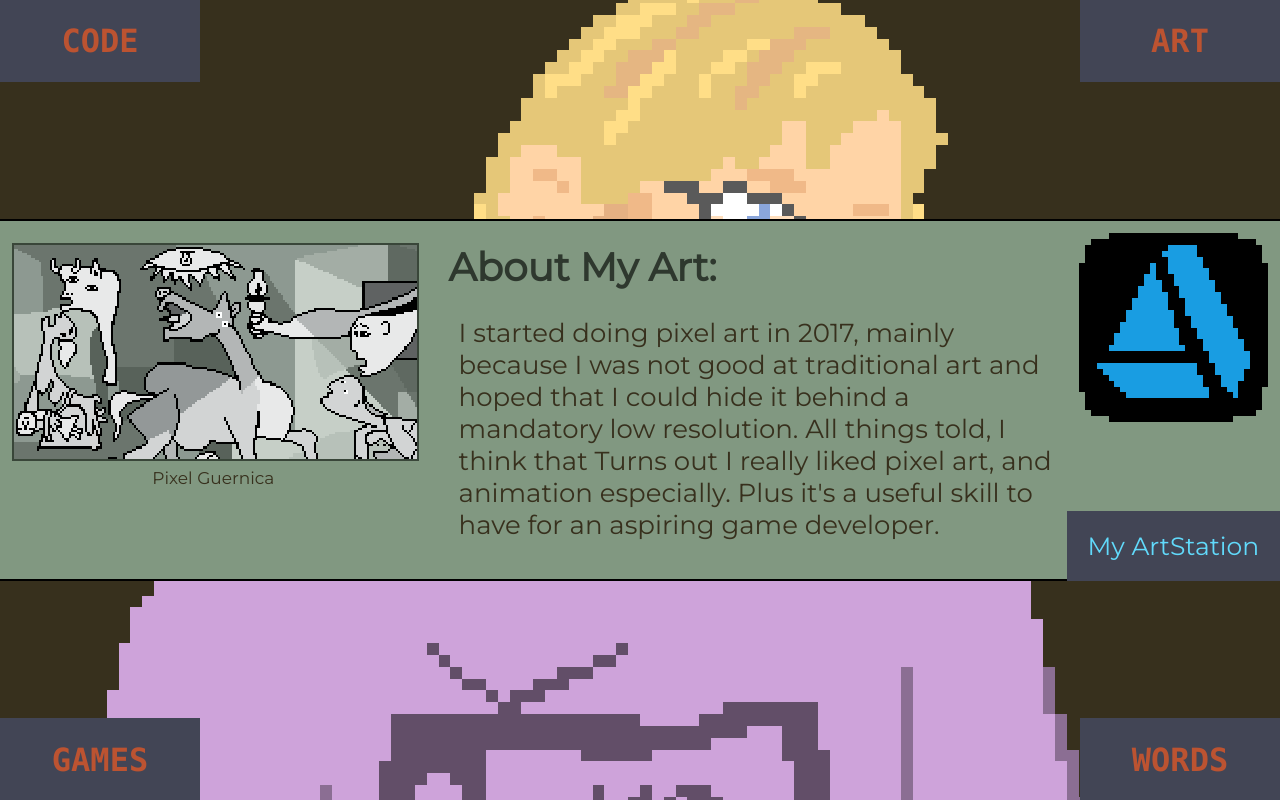
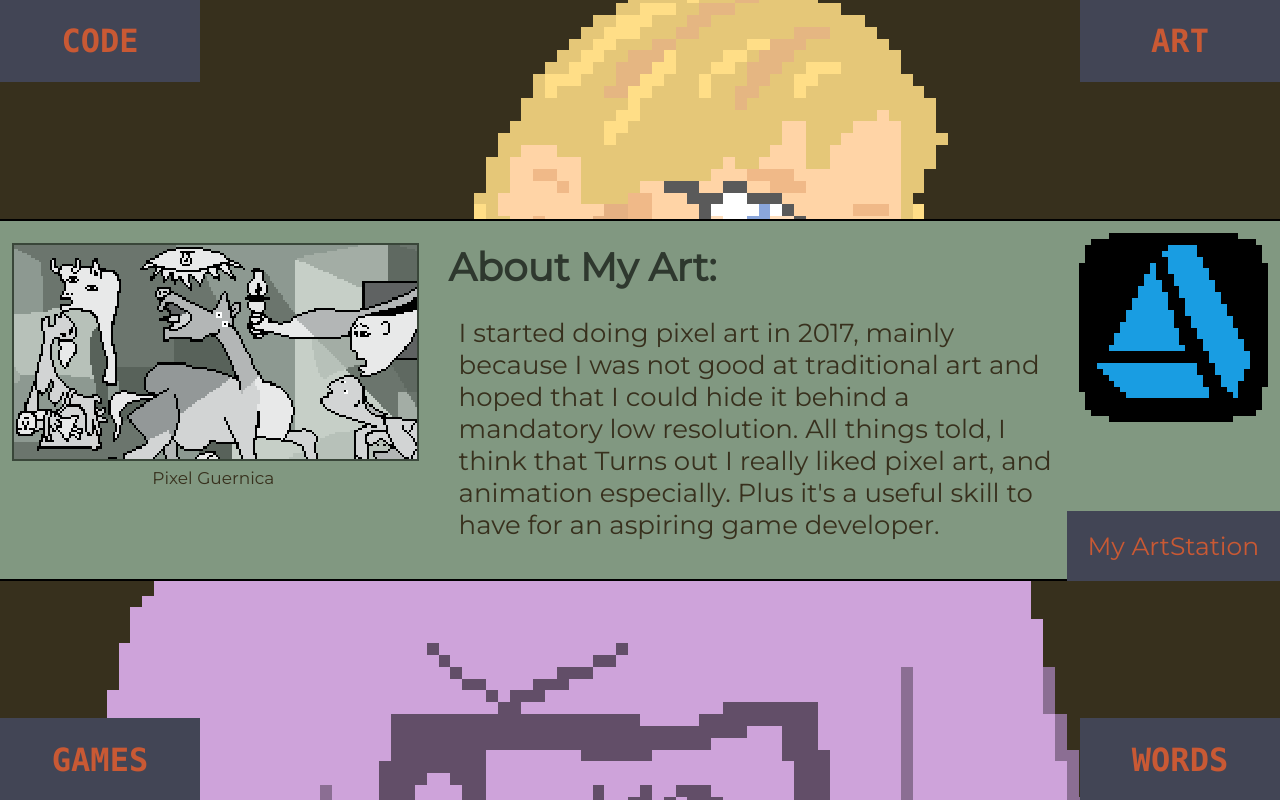
Before and after one commit to NoahKittleson/Personal-Site, a React (Create React App) app: page / in a window 1280 px wide. Both pictures are taken after a click on the link "ART". Built offline with nearby package versions, Linux system fonts and the light colour scheme.

Commit message:
can't remember

```diff
--- a/src/App.css
+++ b/src/App.css
@@ -1,4 +1,4 @@
-@import url('https://fonts.googleapis.com/css?family=Montserrat');
+@import url('https://fonts.googleapis.com/css?family=Montserrat|Staatliches');
 
 .App {
   text-align: center;
@@ -67,6 +67,8 @@
 
 a:link {
   text-decoration: none;
+  color: #C95934;
+
 }
 
 a:visited {
@@ -75,7 +77,7 @@ a:visited {
 
 a:hover {
   size: 15px;
-  color: #C95934;
+  color: #d06a49;
 }
 
 .link {
@@ -142,6 +144,7 @@ a:hover {
 
 #github-link {
   margin-top: 20px;
+  /*font-family: Staatliches;*/
   background-color: #424555;
   text-align: center;
   font-size: 30px;
--- a/src/App.js
+++ b/src/App.js
@@ -108,7 +108,7 @@ class ArtPage extends React.Component {
 					<div className="col-1" id="codeLangs">
 						<img src={ArtstationLogo} alt="Artstation Logo"/>
 						<div id="github-link">
-							<a href="https://www.github.com/noahkittleson" target="_blank" className="App-link">My ArtStation</a>
+							<a href="https://www.artstation.com/noahkittleson" target="_blank" className="App-link">My ArtStation</a>
 						</div>
 					</div>
 				</div>
```
